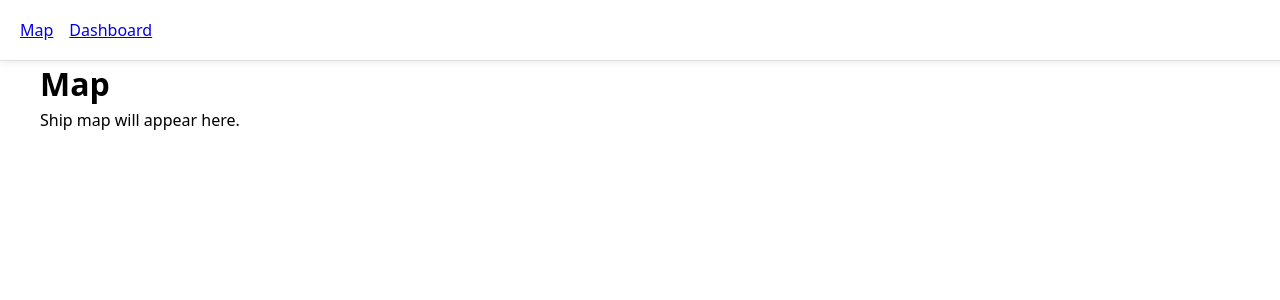
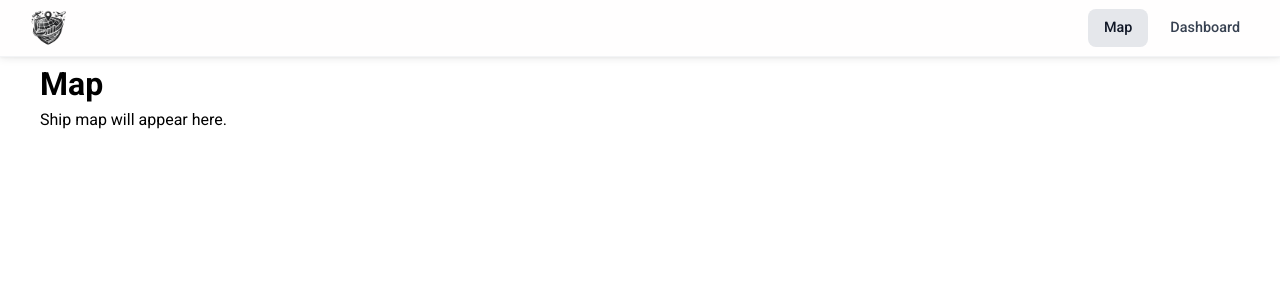
Before and after one commit to hosain-cse2/global-traffic-intelligence-frontend, a React (Vite) app: page / in a window 1280 px wide. Shown: the top 300 px of the page. Built offline with nearby package versions, Linux system fonts and the light colour scheme.

Commit message:
redesign the header

```diff
--- a/index.html
+++ b/index.html
@@ -4,6 +4,12 @@
     <meta charset="UTF-8" />
     <link rel="icon" type="image/svg+xml" href="/vite.svg" />
     <meta name="viewport" content="width=device-width, initial-scale=1.0" />
+    <link rel="preconnect" href="https://fonts.googleapis.com" />
+    <link rel="preconnect" href="https://fonts.gstatic.com" crossorigin />
+    <link
+      href="https://fonts.googleapis.com/css2?family=Roboto:wght@400;500;700&display=swap"
+      rel="stylesheet"
+    />
     <title>global-traffic-intelligence-frontend</title>
   </head>
   <body>
--- a/src/components/common/Header/Header.module.css
+++ b/src/components/common/Header/Header.module.css
@@ -1,20 +1,54 @@
-header {
+.header {
   position: fixed;
   top: 0;
   left: 0;
-  width: 100%;
-  height: 60px;
-  background-color: #fff;
-  border-bottom: 1px solid #e0e0e0;
+  right: 0;
+  height: 56px;
+  background: #fffefe;
+  border-bottom: 1px solid #f3f4f6;
   z-index: 1000;
   display: flex;
   justify-content: space-between;
   align-items: center;
-  padding: 0 20px;
-  box-shadow: 0 0 10px 0 rgba(0, 0, 0, 0.1);
+  padding: 0 24px;
+  box-shadow:
+    0 2px 8px rgba(0, 0, 0, 0.08),
+    0 1px 2px rgba(0, 0, 0, 0.04);
 }
 
-header nav {
+.logo {
   display: flex;
-  gap: 1rem;
+  align-items: center;
 }
+
+.logoImage {
+  width: 48px;
+  height: 48px;
+}
+
+.nav {
+  display: flex;
+  gap: 6px;
+}
+
+.nav a {
+  padding: 8px 16px;
+  border-radius: 8px;
+  font-size: 0.9rem;
+  font-weight: 500;
+  color: #374151;
+  text-decoration: none;
+  transition:
+    background 0.2s ease,
+    color 0.2s ease;
+}
+
+.nav a:hover {
+  color: #111827;
+  background: #f3f4f6;
+}
+
+.nav a.active {
+  color: #111827;
+  background: #e5e7eb;
+}
--- a/src/components/common/Header/Header.tsx
+++ b/src/components/common/Header/Header.tsx
@@ -1,12 +1,34 @@
-import { Link } from "react-router-dom";
-import "./Header.module.css";
+import { Link, useLocation } from "react-router-dom";
+import styles from "./Header.module.css";
+import logo from "@/assets/logo.png";
 
 const Header = () => {
+  const location = useLocation();
+
   return (
-    <header>
-      <nav>
-        <Link to="/map">Map</Link>
-        <Link to="/dashboard">Dashboard</Link>
+    <header className={styles.header}>
+      <Link to="/" className={styles.logo}>
+        <img src={logo} alt="Logo" className={styles.logoImage} />
+      </Link>
+      <nav className={styles.nav}>
+        <Link
+          to="/map"
+          className={
+            location.pathname === "/" || location.pathname === "/map"
+              ? styles.active
+              : undefined
+          }
+        >
+          Map
+        </Link>
+        <Link
+          to="/dashboard"
+          className={
+            location.pathname === "/dashboard" ? styles.active : undefined
+          }
+        >
+          Dashboard
+        </Link>
       </nav>
     </header>
   );
--- a/src/index.css
+++ b/src/index.css
@@ -1,7 +1,11 @@
 :root {
-  font-family: system-ui, Avenir, Helvetica, Arial, sans-serif;
+  font-family: "Roboto", system-ui, sans-serif;
   line-height: 1.5;
   font-weight: 400;
+}
+
+html {
+  min-height: 100%;
 }
 
 body {
```
Also changed, not shown: src/assets/logo.png (added).
